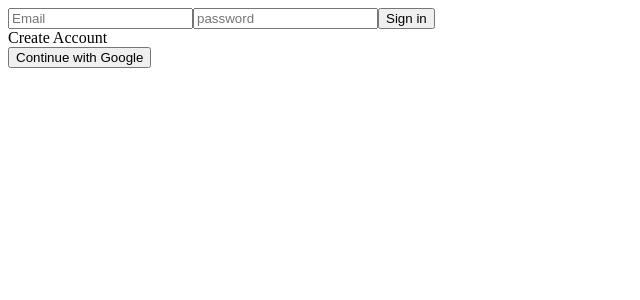
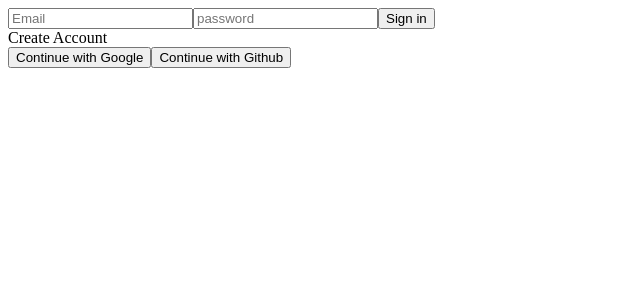
Before and after one commit to developersung13/bookmark, a React (Create React App) app: page /#/ in a window 1280 px wide. Shown: the top 300 px of the page, without its empty margins (0-640 px from the left). Built offline with nearby package versions, Linux system fonts and the light colour scheme; no server answers.

Commit message:
Update asset

```diff
--- a/src/index.js
+++ b/src/index.js
@@ -1,5 +1,8 @@
 import React from "react";
 import ReactDOM from "react-dom/client";
 import App from "./components/App";
+document.cookie = "safeCookie1=foo; SameSite=Lax";
+document.cookie = "safeCookie2=foo";
+document.cookie = "crossCookie=bar; SameSite=None; Secure";
 const root = ReactDOM.createRoot(document.getElementById("root"));
 root.render(<App />);
--- a/src/routes/Auth.js
+++ b/src/routes/Auth.js
@@ -42,6 +42,8 @@ function Auth() {
     let provider;
     if (name === "google") {
       provider = new firebaseInstance.auth.GoogleAuthProvider();
+    } else if (name === "github") {
+      provider = new firebaseInstance.auth.GithubAuthProvider();
     }
     await authService.signInWithPopup(provider);
   };
@@ -78,6 +80,9 @@ function Auth() {
         <button name="google" onClick={onSocialClick}>
           Continue with Google
         </button>
+        <button name="github" onClick={onSocialClick}>
+          Continue with Github
+        </button>
       </div>
     </div>
   );
```
